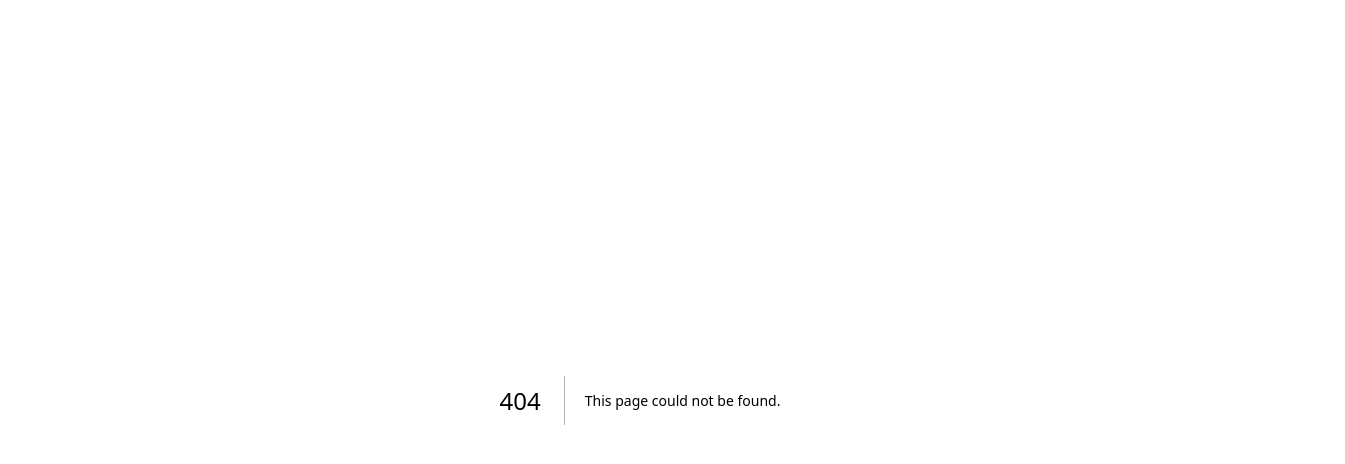
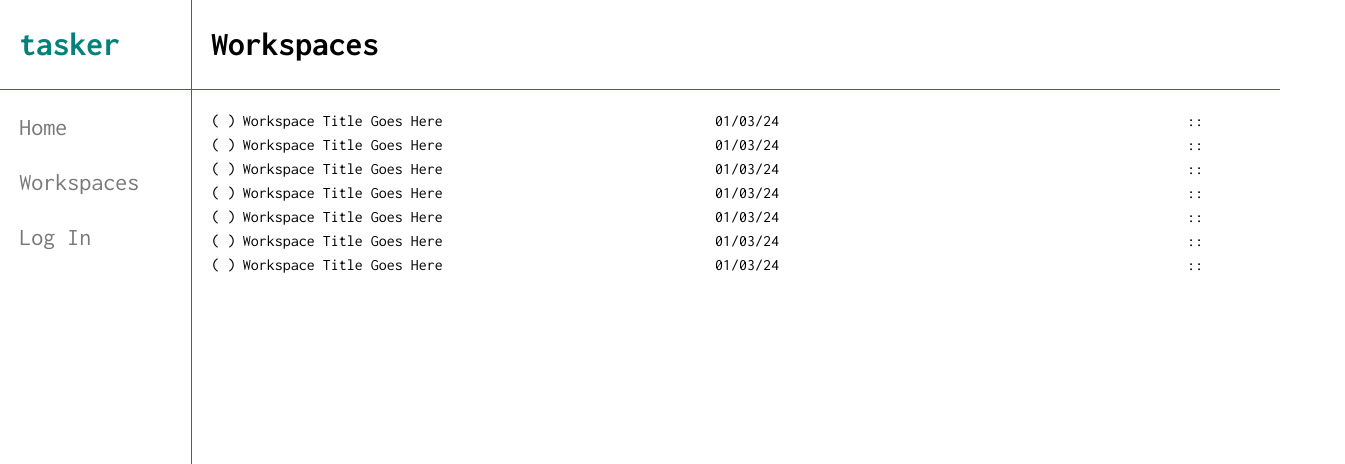
Before and after one commit to timgoalen/tasker, a Next.js app: page /workspaces in a window 1280 px wide. Before the commit this address had no page. Shown: the top 464 px of the page, 1345 px wide, since content can reach past the window. Built offline with nearby package versions, Linux system fonts and the light colour scheme.

Commit message:
style: add initial dashboard styles

```diff
--- a/app/layout.tsx
+++ b/app/layout.tsx
@@ -1,9 +1,10 @@
 import type { Metadata } from "next";
 import { inconsolata } from "./ui/fonts";
 import "./ui/globals.css";
+import Dashboard from "./ui/dashboard/Dashboard";
 
 export const metadata: Metadata = {
-  title: "Tasker",
+  title: "tasker",
   description: "Developer Task Tool",
 };
 
@@ -16,7 +17,9 @@ export default function RootLayout({
     <html lang="en">
       {/* 'antialiased' is a Tailwind class */}
       <body className={`${inconsolata.className} antialiased`}>
-        {children}</body>
+        <Dashboard />
+        {children}
+      </body>
     </html>
   );
 }
--- a/app/page.tsx
+++ b/app/page.tsx
@@ -2,23 +2,12 @@ import styles from "@/app/ui/home.module.css";
 import Link from "next/link";
 
 import Workspace from "./ui/workspace/Workspace";
+import Header from "./ui/Header";
 
 export default function Home() {
   return (
-    <main>
-      <section className="page-container">
-        <h1>tasker</h1>
-
-        <p className={styles.para}>Workspace</p>
-
-        <Workspace />
-
-        <hr></hr>
-        <Link href="/dashboard">Dashboard</Link>
-        {/* {workspaces.map((workspace) => (
-          <p>workspace.title</p>
-        ))} */}
-      </section>
-    </main>
+    <>
+      <Header title="Workspace 1"/>
+    </>
   );
 }
--- /dev/null
+++ b/app/styles/WorkspaceListItem.module.css
@@ -0,0 +1,20 @@
+.container {
+    display: grid;
+    grid-template-columns: 3% 45% 45% 15%;
+}
+
+.icon {
+
+}
+
+.title {
+
+}
+
+.date {
+
+}
+
+.options {
+
+}
--- /dev/null
+++ b/app/ui/Header.tsx
@@ -0,0 +1,8 @@
+export default function Header({ title }) {
+  return (
+    <header>
+      <div className="header-left page-title">{title}</div>
+      <div className="header-right"></div>
+    </header>
+  );
+}
--- /dev/null
+++ b/app/ui/WorkspaceListItem.tsx
@@ -0,0 +1,12 @@
+import styles from "@/app/styles/WorkspaceListItem.module.css";
+
+export default function WorkspaceListItem() {
+    return (
+        <div className={styles.container}>
+            <div className={styles.icon}>( )</div>
+            <div className={styles.title}>Workspace Title Goes Here</div>
+            <div className={styles.date}>01/03/24</div>
+            <div className={styles.options}>::</div>
+        </div>
+    )
+}
--- /dev/null
+++ b/app/ui/dashboard/Dashboard.tsx
@@ -0,0 +1,10 @@
+import SideNav from "./SideNav";
+
+export default function Dashboard() {
+  return (
+    <section className="dashboard-container">
+      <div className="site-title">tasker</div>
+      <SideNav />
+    </section>
+  );
+}
--- a/app/ui/dashboard/SideNav.tsx
+++ b/app/ui/dashboard/SideNav.tsx
@@ -9,42 +9,34 @@ export default function SideNav() {
   const pathname = usePathname();
 
   return (
-    <>
-      <h2>Dashboard Nav</h2>
-
+    <div className="side-nav">
       <Link
         href="/"
-        className={clsx("text-blue-800", pathname === "/" ? "text-red-800" : "")}
+        className={clsx(
+          "grey-text nav-link",
+          pathname === "/" ? "black-text nav-link" : "nav-link"
+        )}
       >
         Home
       </Link>
       <Link
-        href="/dashboard/signup"
+        href="/dashboard/workspaces"
         className={clsx(
-          "text-blue-800",
-          pathname === "/dashboard/signup" ? "text-red-800" : ""
+          "grey-text nav-link",
+          pathname === "/" ? "black-text nav-link" : "nav-link"
         )}
       >
-        Sign Up
+        Workspaces
       </Link>
       <Link
         href="/dashboard/login"
         className={clsx(
-          "text-blue-800",
-          pathname === "/dashboard/login" ? "text-red-800" : ""
+          "grey-text nav-link",
+          pathname === "/" ? "black-text nav-link" : "nav-link"
         )}
       >
         Log In
       </Link>
-      <Link
-        href="/dashboard/workspaces"
-        className={clsx(
-          "text-blue-800",
-          pathname === "/dashboard/workspaces" ? "text-red-800" : ""
-        )}
-      >
-        Workspaces
-      </Link>
-    </>
+    </div>
   );
 }
--- a/app/ui/globals.css
+++ b/app/ui/globals.css
@@ -3,20 +3,70 @@
 @tailwind utilities;
 
 :root {
+  --primary-colour: #048178;
+  --grey: #787878;
+  --black: #000;
 }
 
-main {
+.site-title {
+  font-size: 2.1rem;
+  font-weight: bold;
+  color: var(--primary-colour);
+  border-bottom: 1px solid var(--primary-colour);
+  padding: 1.2rem;
+}
+
+.page-title {
+  font-size: 2.1rem;
+  font-weight: bold;
+  padding: 1.2rem;
+}
+
+.dashboard-container {
+  height: 100dvh;
+  width: 15%;
+  border-right: 1px solid var(--primary-colour);
+  position: fixed;
+}
+
+.side-nav {
+  display: flex;
+  flex-direction: column;
+}
+
+.nav-link {
+  font-size: 1.5rem;
+  padding: 1.2rem 0 0 1.2rem;
+}
+
+header {
+  width: 85%;
+  margin-left: auto;
+  border-bottom: 1px solid var(--primary-colour);
+}
+
+.header-left {
+  font-size: 2.1rem;
+}
+
+.header-right {
 }
 
 .page-container {
-  margin: 0.5rem;
+  width: 85%;
+  margin-left: auto;
 }
 
-h1 {
-  font-size: 3rem;
-  font-weight: bold;
+.page-content {
+  padding: 1.2rem;
 }
 
-h2 {
-  font-size: 2rem;
+/* UTILS */
+
+.grey-text {
+  color: var(--grey);
 }
+
+.black-text {
+  color: var(--black);
+}
--- a/app/ui/workspace/Workspace.tsx
+++ b/app/ui/workspace/Workspace.tsx
@@ -1,7 +1,18 @@
+"use client";
+
+import { useState } from "react";
+
 export default function Workspace() {
-
+  const [blocks, setBlocks] = useState([
+    { element: "h1", content: "things to do" },
+    { element: "p", content: "bounce Eddie's stems" },
+  ]);
 
   return (
-  <section>
-  </section>);
+    <section>
+      {blocks.map((block) => (
+        <p contentEditable="true">- {block.content}</p>
+      ))}
+    </section>
+  );
 }
--- /dev/null
+++ b/app/workspaces/page.tsx
@@ -0,0 +1,21 @@
+import Header from "../ui/Header";
+import WorkspaceListItem from "../ui/WorkspaceListItem";
+
+export default function Page() {
+  return (
+    <>
+      <Header title="Workspaces" />
+      <section className="page-container">
+        <div className="page-content">
+            <WorkspaceListItem />
+            <WorkspaceListItem />
+            <WorkspaceListItem />
+            <WorkspaceListItem />
+            <WorkspaceListItem />
+            <WorkspaceListItem />
+            <WorkspaceListItem />
+        </div>
+      </section>
+    </>
+  );
+}
```
